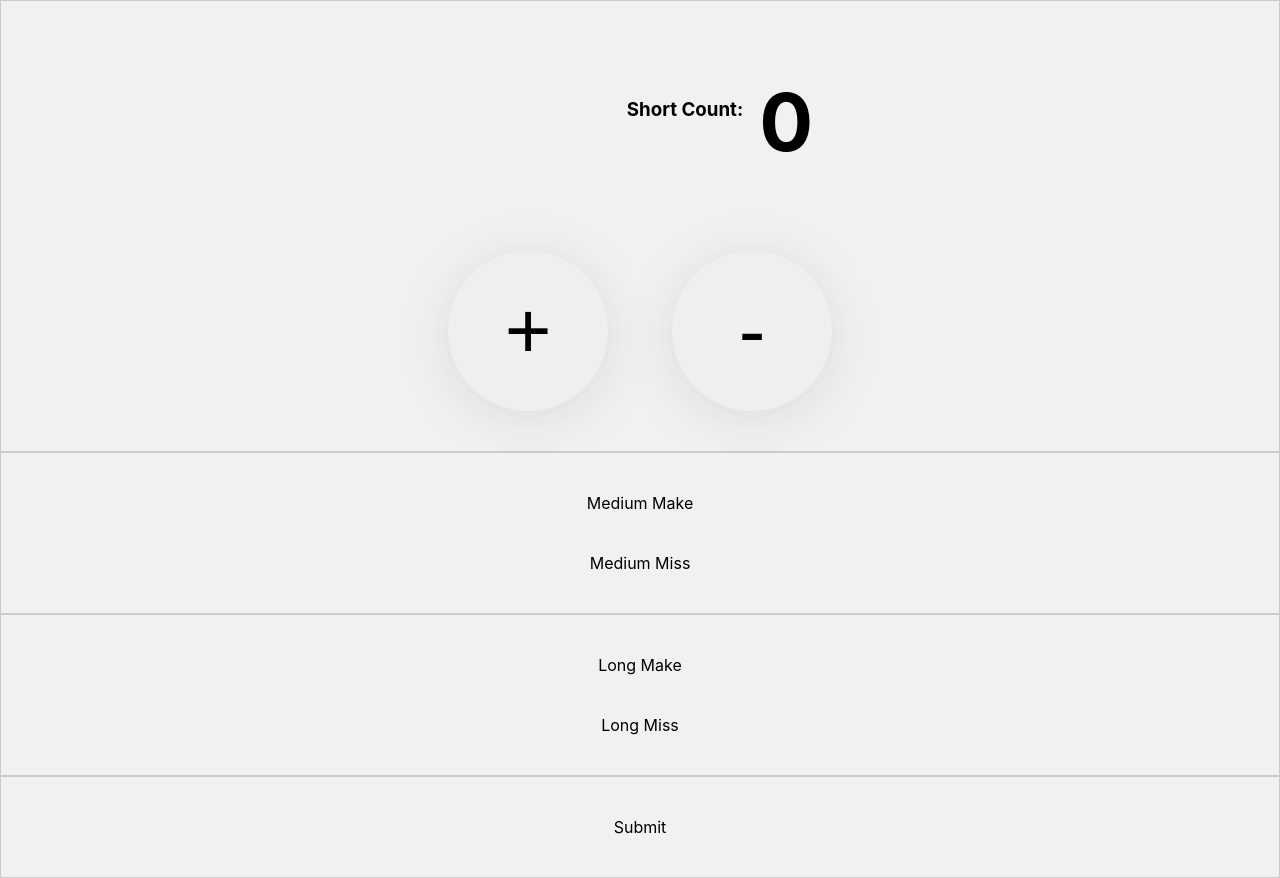
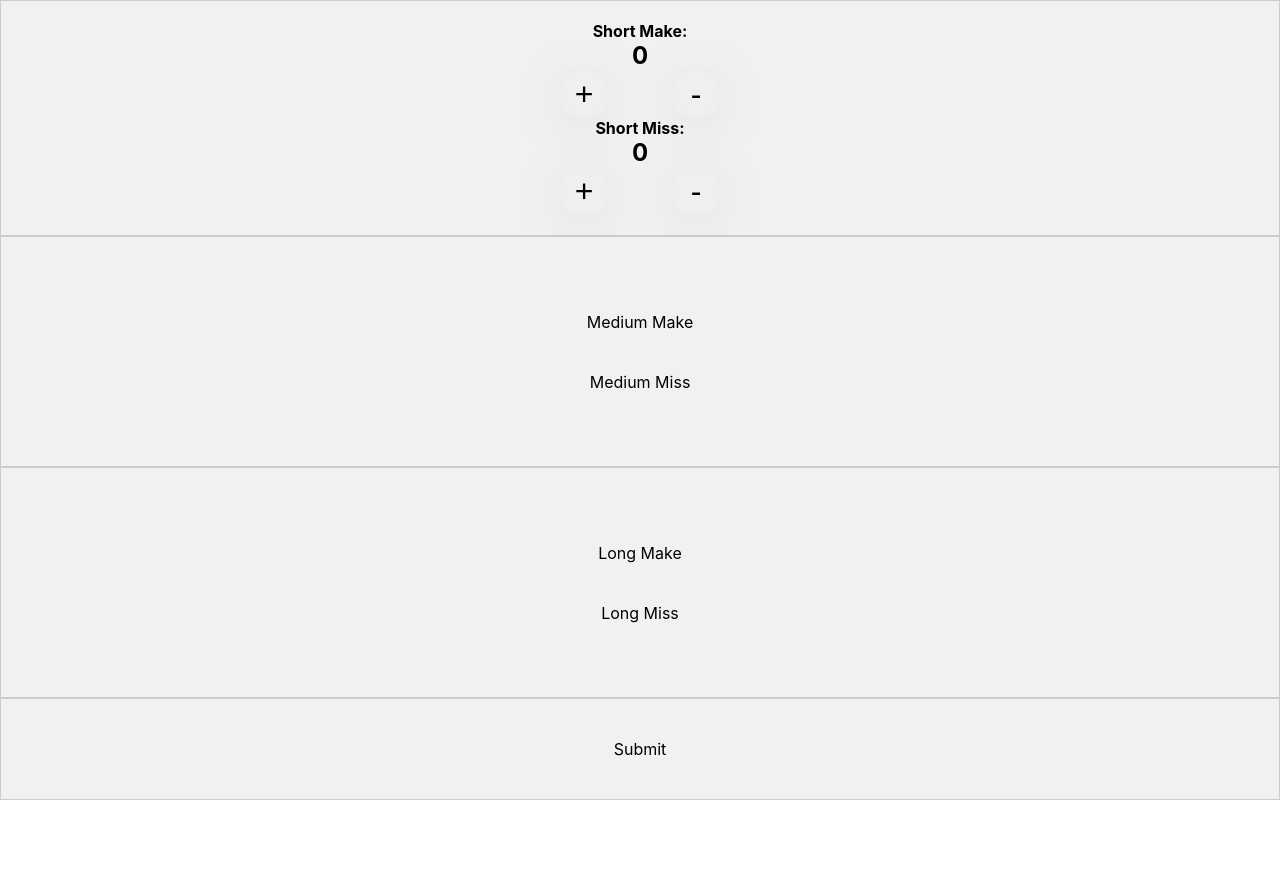
Before and after one commit to robwatsongtr/shot-tracker, a React (Create React App) app: page / in a window 1280 px wide. After the commit the page ends 800 px from the top, so only its background shows below. Built offline with nearby package versions, Linux system fonts and the light colour scheme.

Commit message:
this state still works

```diff
--- a/src/App.css
+++ b/src/App.css
@@ -48,33 +48,18 @@
 
 
 
-.count {
-  margin-bottom: 2rem;
-  text-align: center;
-  display: flex;
-  margin-left: 10rem;
-}
-.count h3 {
-  line-height: 8.6rem;
-  margin-right: 1rem;
-}
-.count h1 {
-  font-size:5em;
-  margin-top: 2rem;
-}
+
 .buttons button {
-  width: 10rem;
-  height: 10rem;
+  width: 3rem;
+  height: 3rem;
   border-radius: 50%;
   border: none;
   margin: 0 2rem;
-  font-size: 5em;
+  font-size: 2em;
   box-shadow: 0 4px 32px 0 rgba(10,14,29,.02), 0 8px 64px 0 rgba(10,14,29,.08);
   cursor: pointer;
 }
-.buttons button:hover{
-  font-size: 7em;
-}
+
 .buttons button:focus{
   outline: 0;
 }
--- a/src/App.tsx
+++ b/src/App.tsx
@@ -5,28 +5,38 @@ import { LongCounter } from './components/LongCounter';
 
 import './App.css';
 
-interface IProps {
-  incShortCount: () => void;
-  decShortCount: () => void
-}
 
 function App() {
-  const [shortCount, setShortCount] = useState(0);
+  const [shortMake, setShortMake] = useState(0);
+  const [shortMiss, setShortMiss] = useState(0);
 
-  let incShortCount = (): void => {
-    setShortCount(shortCount + 1);
+  let incShortMake = (): void => {
+    setShortMake(shortMake + 1);
   };
 
-  let decShortCount = (): void => {
-    setShortCount(shortCount - 1);
+  let decShortMake = (): void => {
+    setShortMake(shortMake - 1);
+    if(shortMake < 1) setShortMake(0)
+  };
+
+  let incShortMiss = (): void => {
+    setShortMiss(shortMiss + 1);
+  };
+
+  let decShortMiss = (): void => {
+    setShortMiss(shortMiss - 1);
+    if(shortMiss < 1) setShortMiss(0)
   };
 
   return (
     <div className="container">
       <ShortCounter
-        incShortCount={incShortCount}
-        decShortCount={decShortCount}
-        shortCount={shortCount}
+        incShortMake={incShortMake}
+        decShortMake={decShortMake}
+        shortMake={shortMake}
+        incShortMiss={incShortMiss}
+        decShortMiss={decShortMiss}
+        shortMiss={shortMake}
       />
       <MediumCounter />
       <LongCounter />
@@ -38,3 +48,40 @@ function App() {
 }
 
 export default App;
+
+
+/*
+import React, { useState } from 'react';
+import { Counter } from './components/Counter';
+import './App.css';
+
+function App() {
+  const [shortMake, setShortMake] = useState(0);
+  const [shortMiss, setShortMiss] = useState(0);
+
+  const updateShortMake = (count: number) => {
+    setShortMake(count);
+  };
+
+  const updateShortMiss = (count: number) => {
+    setShortMiss(count);
+  };
+
+  return (
+    <div className="container">
+      <Counter title="Short Make" count={shortMake} onUpdate={updateShortMake} />
+      <Counter title="Short Miss" count={shortMiss} onUpdate={updateShortMiss} />
+      <Counter title="Medium Counter" />
+      <Counter title="Long Counter" />
+      <div className="grid-area submit">
+        <span>Submit</span>
+      </div>
+    </div>
+  );
+}
+
+export default App;
+
+
+
+*/
--- /dev/null
+++ b/src/components/Counter.tsx
@@ -0,0 +1,39 @@
+import React, { useState } from 'react';
+import './../App.css';
+
+interface CounterProps {
+  title: string;
+  count?: number;
+  onUpdate?: (count: number) => void;
+}
+
+export const Counter: React.FC<CounterProps> = ({ title, count = 0, onUpdate }) => {
+  const [counter, setCounter] = useState(count);
+
+  const increment = (): void => {
+    const newCounter = counter + 1;
+    setCounter(newCounter);
+    if (onUpdate) {
+      onUpdate(newCounter);
+    }
+  };
+
+  const decrement = (): void => {
+    const newCounter = counter - 1 < 0 ? 0 : counter - 1;
+    setCounter(newCounter);
+    if (onUpdate) {
+      onUpdate(newCounter);
+    }
+  };
+
+  return (
+    <div >
+      <h4>{title}:</h4>
+      <h2>{counter}</h2>
+      <div className="buttons">
+        <button onClick={increment}>+</button>
+        <button onClick={decrement}>-</button>
+      </div>
+    </div>
+  );
+}
--- a/src/components/ShortCounter.tsx
+++ b/src/components/ShortCounter.tsx
@@ -2,27 +2,30 @@
 import './../App.css';
 
 interface ShortCounterProps {
-  incShortCount: () => void;
-  decShortCount: () => void
-  shortCount: number
+  incShortMake: () => void;
+  decShortMake: () => void
+  shortMake: number
+  incShortMiss: () => void;
+  decShortMiss: () => void
+  shortMiss: number
 }
 
 export const ShortCounter: React.FC<ShortCounterProps> =
-  ({ incShortCount, decShortCount, shortCount }) => {
+  ({ incShortMake, decShortMake, shortMake, incShortMiss, decShortMiss, shortMiss }) => {
   return (
     <div className="grid-area short">
-      <span>
-        <div className="count">
-          <h3>Short Count:</h3>
-          <h1>{shortCount}</h1>
-        </div>
-      </span>
-      <span>
-        <div className="buttons">
-          <button onClick={incShortCount}> + </button>
-          <button onClick={decShortCount}> - </button>
-        </div>
-      </span>
+      <h4>Short Make:</h4>
+      <h2>{shortMake}</h2>
+      <div className="buttons">
+        <button onClick={incShortMake}> + </button>
+        <button onClick={decShortMake}> - </button>
+      </div>
+      <h4>Short Miss:</h4>
+      <h2>{shortMiss}</h2>
+      <div className="buttons">
+        <button onClick={incShortMiss}> + </button>
+        <button onClick={decShortMiss}> - </button>
+      </div>
     </div>
   )
 }
```
